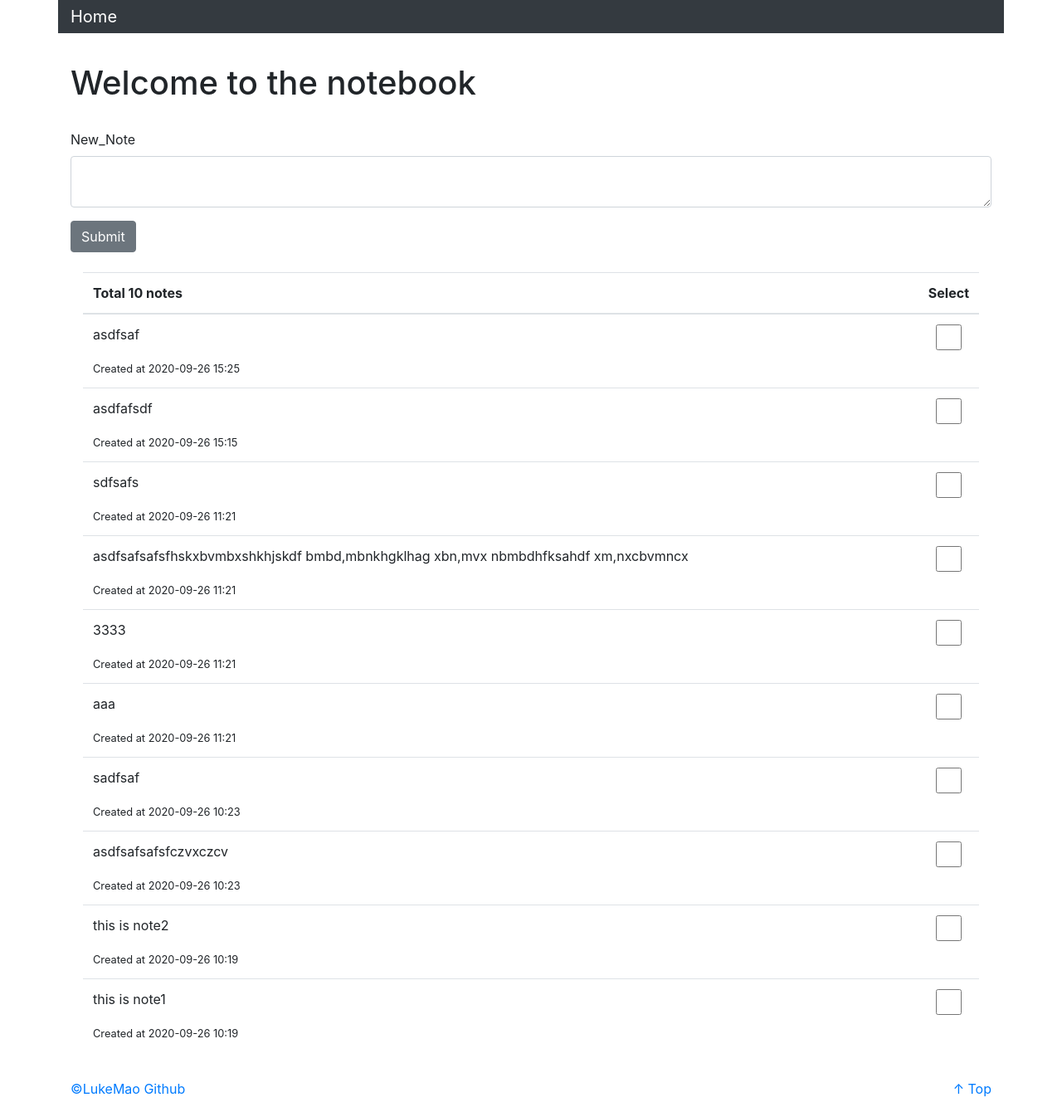
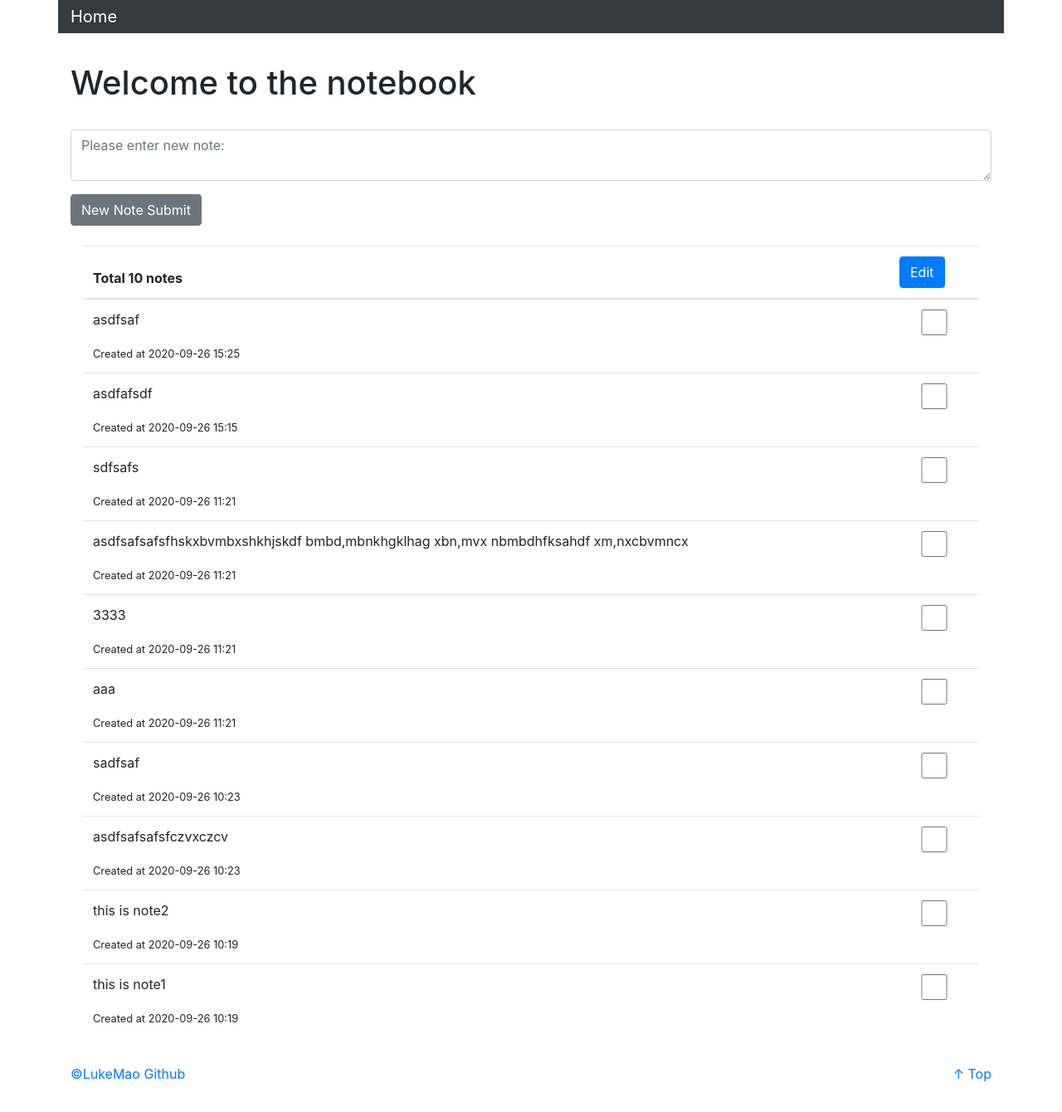
Before and after one commit to luke-mao/Flask-Notebook, a Flask app: page / in a window 1280 px wide. Shown: the whole page at 83% size. After the commit the page ends 1304 px from the top, so only its background shows below. Run offline with Flask 2, Linux system fonts and the light colour scheme; data comes from the database, SQL or seed files in the repository; both versions use the stored data as it was after the commit; some libraries are stand-ins or nearby versions.

Commit message:
Now the edit page supports can display multiple notes selected for edit. However, need to deal with the server logic for updates.

```diff
--- a/flask_notebook/forms.py
+++ b/flask_notebook/forms.py
@@ -9,3 +9,8 @@ from wtforms.validators import DataRequired, Length
 class NewNoteForm(FlaskForm):
     body = TextAreaField(label='New_Note', validators=[DataRequired(), Length(1, 200)])
     submit = SubmitField()      # submit button: no need for label
+
+
+class EditNoteForm(FlaskForm):
+    body = TextAreaField(validators=[DataRequired(), Length(1, 200)])
+    submit = SubmitField()
--- a/flask_notebook/templates/index.html
+++ b/flask_notebook/templates/index.html
@@ -8,29 +8,33 @@
 {% endblock header %}
 
 {% block content %}
-    <form method="post">
+    <form method="POST">
         {{ form.csrf_token }}
         <div class="form-group required">
-            {{ form_field(form.body, class='form-control') }}
+            {{ form_field(form.body, class='form-control', placeholder='Please enter new note:') }}
         </div>
-        {{ form.submit(class='btn btn-secondary') }}
+        {{ form.submit(class='btn btn-secondary', value='New Note Submit') }}
     </form>
 
     <br>
 
+    <form method="POST" action="/edit_notes">
         <div class="container">
             <table class="table table-hover">
                 <thead>
                     <tr>
                         <th>Total {{all_notes | length }} notes</th>
-                    <th>Select</th>
+                        <th>
+                            <input type="submit" class="btn btn-primary" name="Edit" value="Edit">
+                        </th>
                     </tr>
                 </thead>
+
 
                 <tbody>
                     {% for note in all_notes %}
                         <tr>
-                        <td style="width: 95%">
+                            <td style="width: 90%">
                                 <p>{{ note.body }}</p>
                                 <span>
                                     <small>Created at {{ note.time_create.strftime('%Y-%m-%d %H:%M') }}</small>
@@ -43,7 +47,7 @@
                                 </span>
                             </td>
 
-                        <td style="width: 5%">
+                            <td style="width: 10%">
                                 {# remove the blue border of the checkbox #}
                                 <input style="box-shadow:none" type="checkbox" class="form-control form-control-sm" name="select" value="{{note.id}}">
                             </td>
@@ -52,5 +56,9 @@
                 </tbody>
             </table>
         </div>
+    </form>
+
+
+
 
 {% endblock content %}
--- a/flask_notebook/templates/macros.html
+++ b/flask_notebook/templates/macros.html
@@ -1,5 +1,5 @@
 {% macro form_field(field) %}
-    {{ field.label }} <br>
+
     {% if field.flags.required %}
         {{ field(required='required', **kwargs) }}
     {% else %}
--- a/flask_notebook/views.py
+++ b/flask_notebook/views.py
@@ -1,9 +1,9 @@
-from flask import flash, redirect, url_for, render_template
+from flask import flash, redirect, url_for, render_template, request
 from datetime import datetime
 
 from flask_notebook import app, db
 from flask_notebook.models import DBNotes
-from flask_notebook.forms import NewNoteForm
+from flask_notebook.forms import NewNoteForm, EditNoteForm
 
 
 @app.route('/', methods=['GET', 'POST'])
@@ -35,3 +35,37 @@ def index():
 
     # if the form is not submitted, simply display the form and all notes
     return render_template('index.html', form=form, all_notes=all_notes)
+
+
+@app.route('/edit_notes', methods=['GET', 'POST'])
+def edit_notes():
+    # the selected note.id is in the request.form.getlist('select')
+    # print(request.form.getlist('select'))
+
+    # print(request.method)
+    #
+    # if request.form.getlist('select'):
+    #     # chosen something to edit
+    #     print(request.form.getlist('select'))
+    # else:
+    #     print('no')
+    #
+    # return 'hello'
+
+    if request.form.getlist('select'):
+        # query the database and get these notes into a list
+        edit_note_list = []
+        form_list = []
+
+        for note_id in request.form.getlist('select'):
+            this_note = DBNotes.query.get(int(note_id))
+            this_form = EditNoteForm()
+            this_form.body.data = this_note.body
+
+            edit_note_list.append(this_note)
+            form_list.append(this_form)
+
+        return render_template('edit_notes.html', edit_note_list=edit_note_list, form_list=form_list)
+
+    else:
+        return 'hello'
```
Also changed, not shown: data.db. Lines whose indentation alone changed are shown as unchanged.
